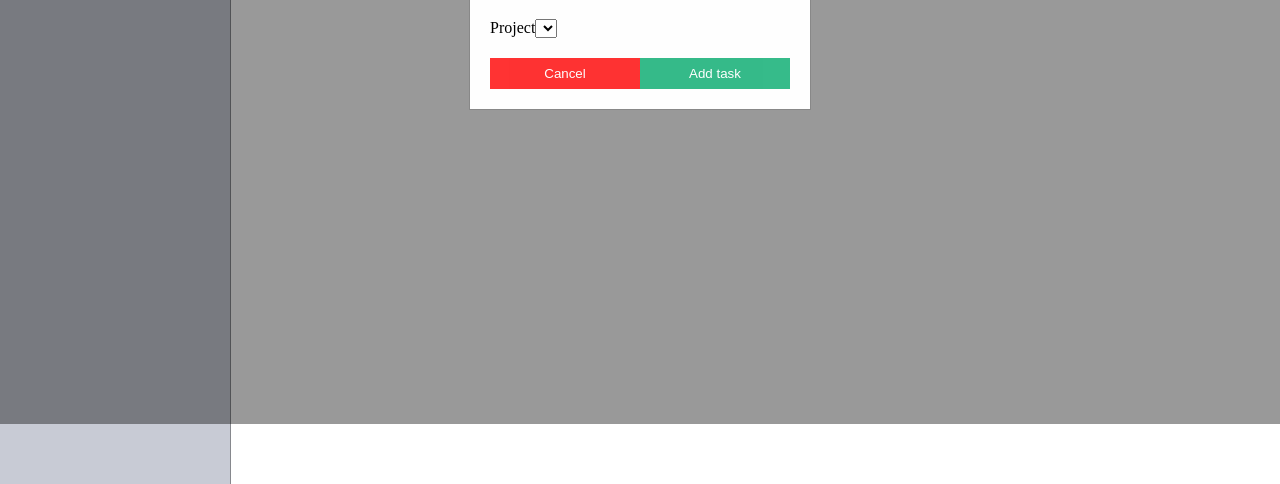
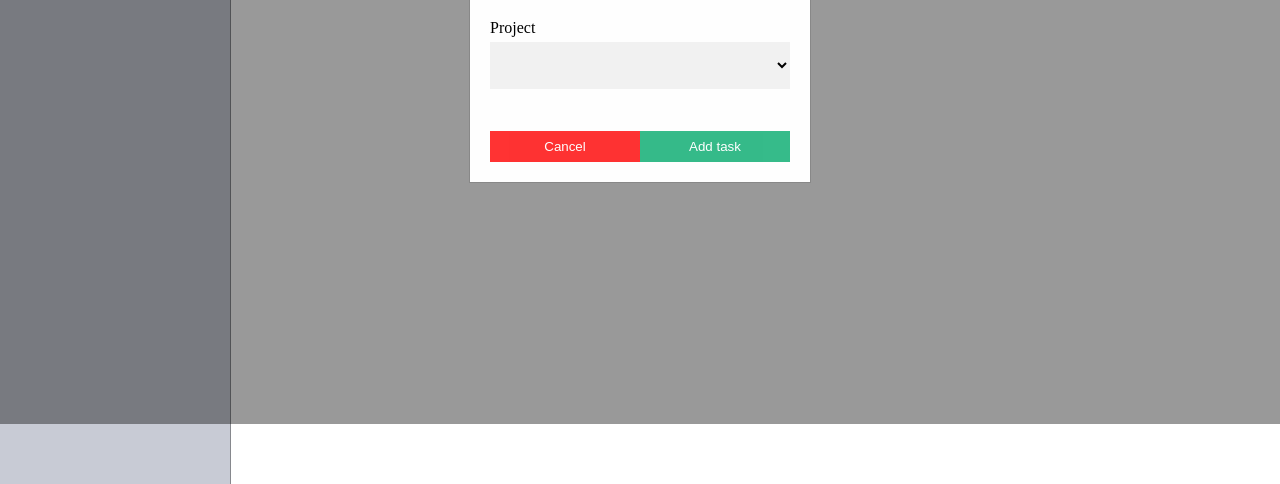
Before and after one commit to danikvh/todo-list, a website built with webpack: page src/index.html in a window 1280 px wide. Both pictures are taken after a click on the button "Add Task". Shown: the part 376-860 px from the top of the page. Built offline with nearby package versions, Linux system fonts and the light colour scheme.

Commit message:
Form select style

```diff
--- a/src/style.css
+++ b/src/style.css
@@ -242,12 +242,16 @@ body {
     border: 1px solid #888;
 }
 
-.form-container input {
+.form-container input, .form-container select {
     width: 90%;
     padding: 15px;
     margin: 5px 0 22px 0;
     border: none;
     background: #f1f1f1;
+}
+
+.form-container select {
+    width: 100%;
 }
 
 .form-container input:focus{
```
Also changed, not shown: dist/main.js.
